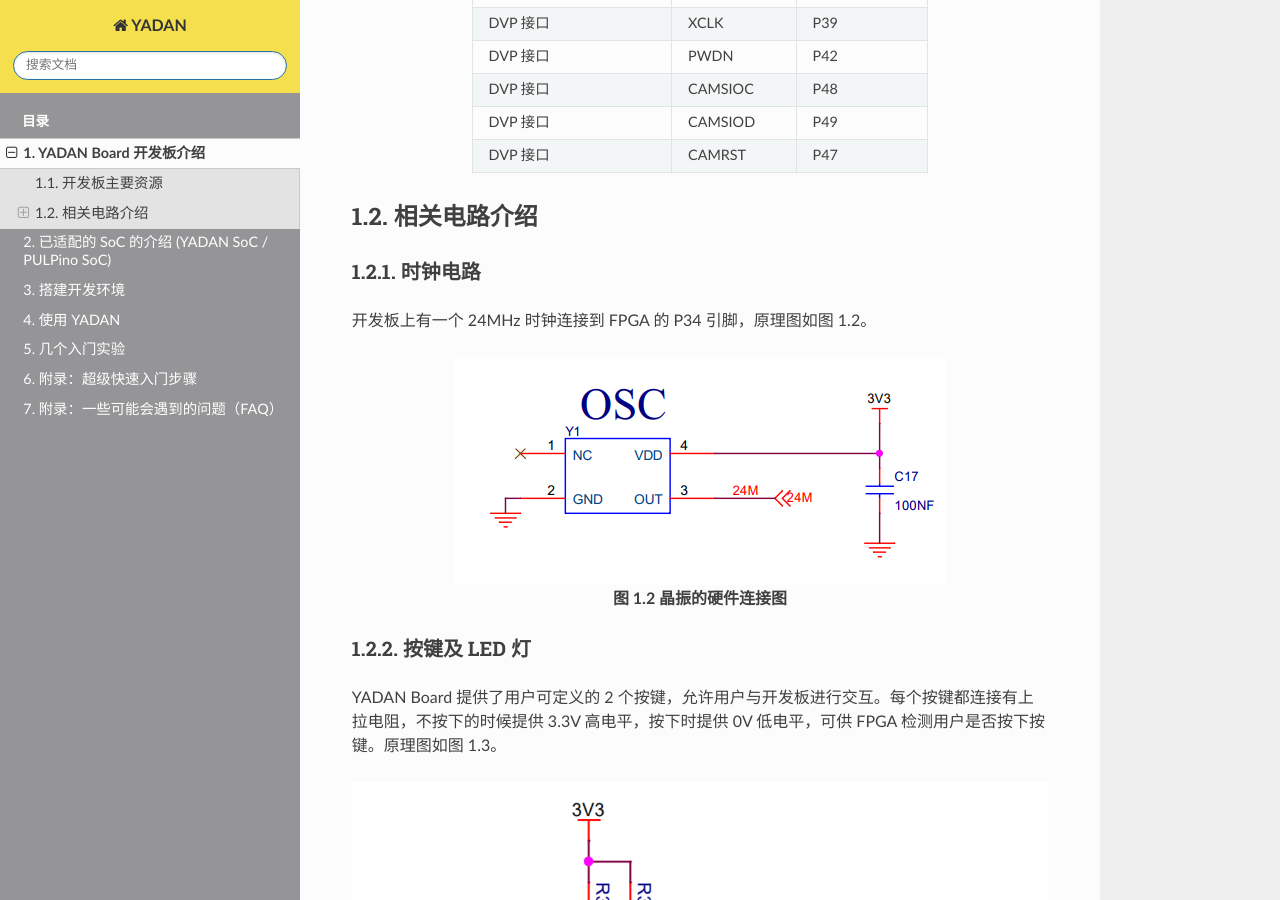
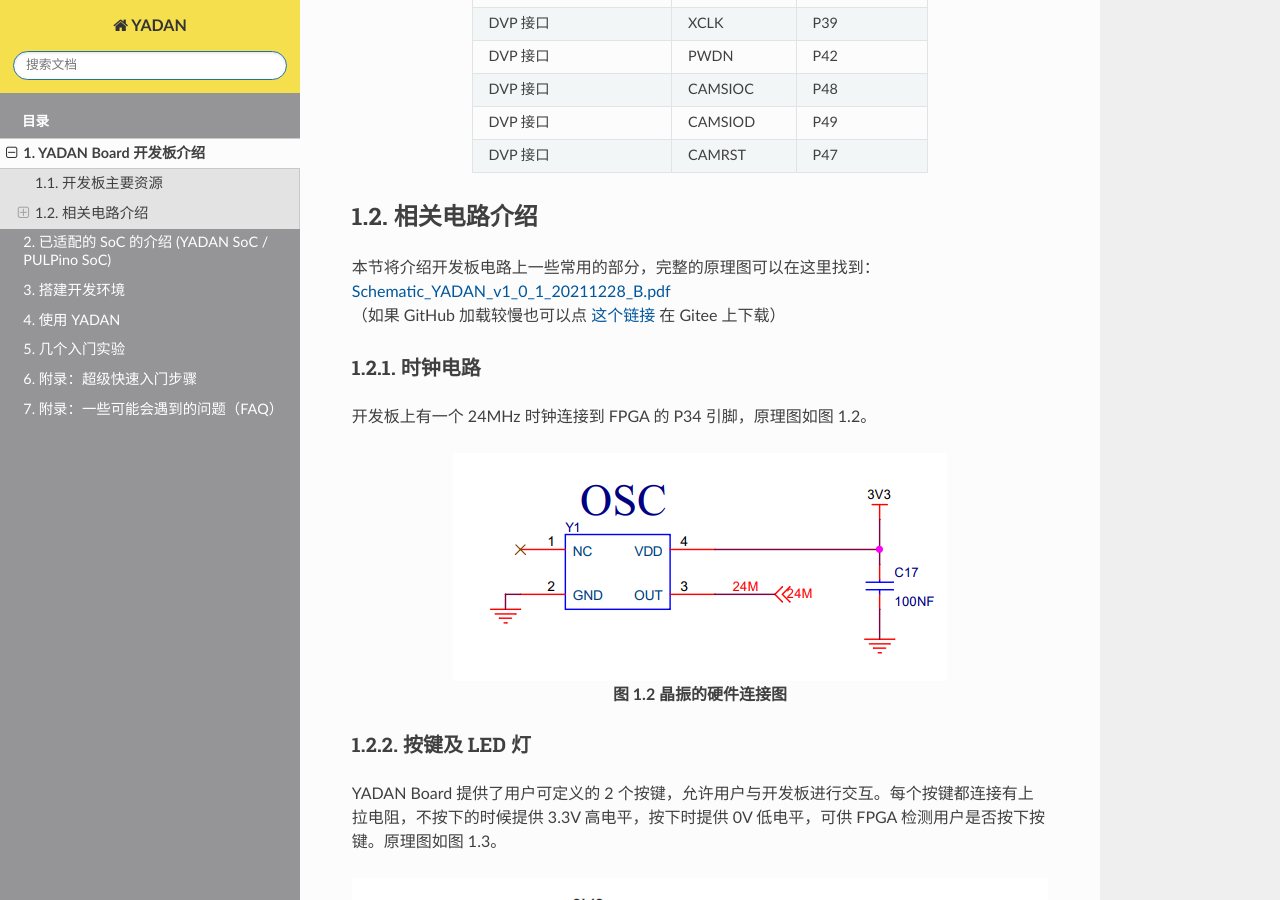
Before and after one commit to CSY-tvgo/YADAN-Docs, a Sphinx documentation site: the page built from docs/source/chap1.md, in a window 1280 px wide and 900 px high, scrolled down 3540 px. Built offline with Sphinx 7.4.7 and the Read the Docs theme 2.0.0, drawn with Linux system fonts in a browser that asks for light colours.

Commit message:
update chap1

```diff
--- a/docs/source/chap1.md
+++ b/docs/source/chap1.md
@@ -104,6 +104,9 @@ YADAN Board 的硬件布局如图 1.1 所示，硬件接口介绍见表 1.1。
 
 
 ## 相关电路介绍
+本节将介绍开发板电路上一些常用的部分，完整的原理图可以在这里找到：[Schematic_YADAN_v1_0_1_20211228_B.pdf](https://github.com/CSY-tvgo/YADAN-Docs/blob/main/docs/source/attachments/Schematic_YADAN_v1_0_1_20211228_B.pdf)
+（如果 GitHub 加载较慢也可以点 [这个链接](https://gitee.com/verimaker/yadan-board/blob/master/Schematic_YADAN_v1_0_1_20211228_B.pdf) 在 Gitee 上下载）
+
 ### 时钟电路
 开发板上有一个 24MHz 时钟连接到 FPGA 的 P34 引脚，原理图如图 1.2。
 
```
